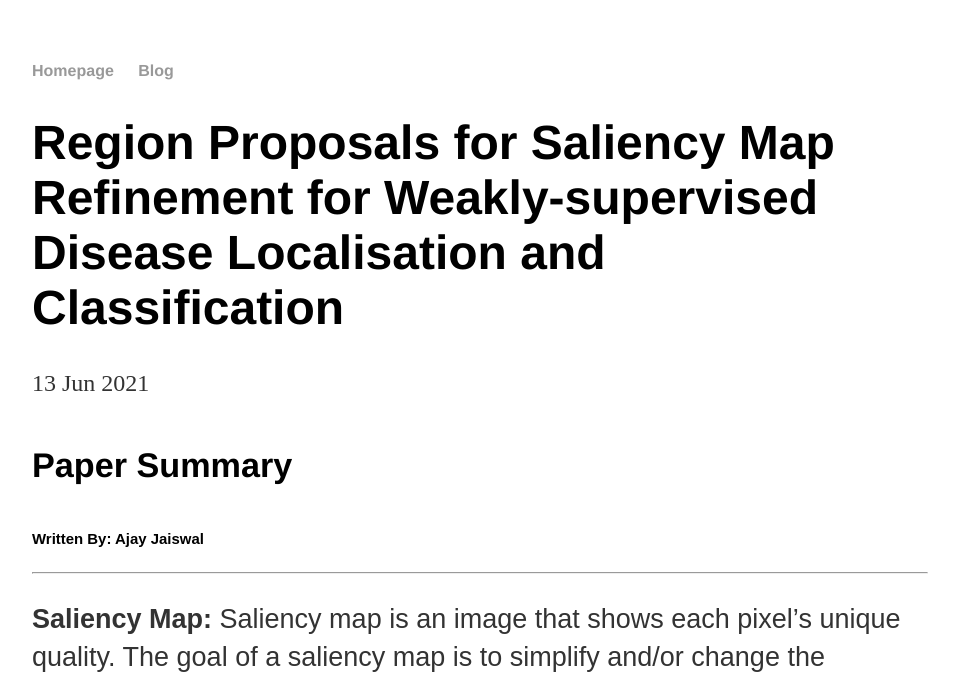
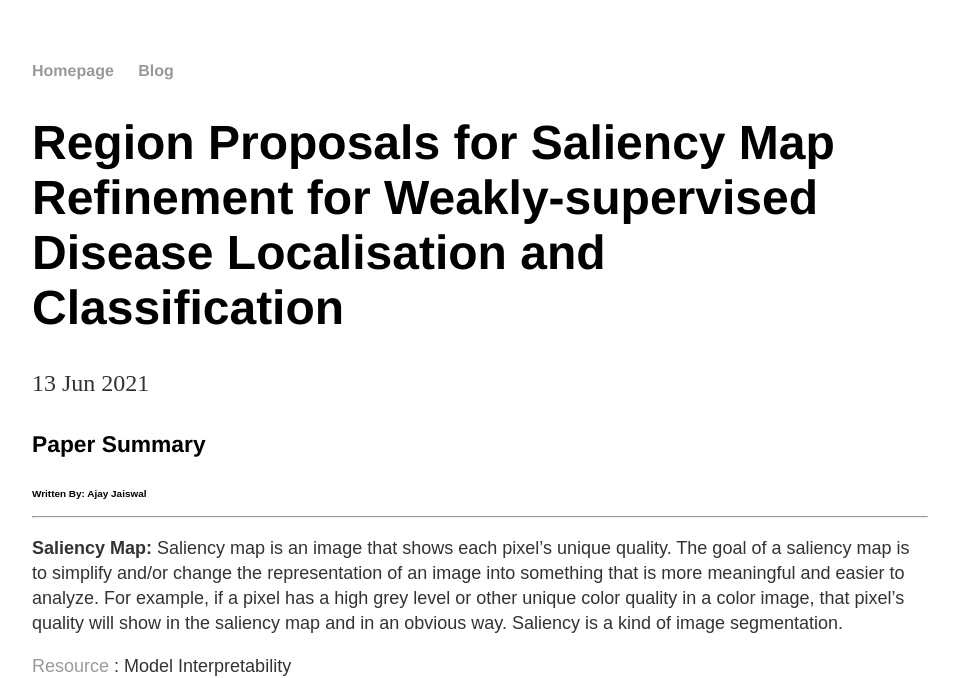
Before and after one commit to Ajay1994/ajay1994.github.io, a Jekyll site: the page built from _posts/2021-06-13-Region Proposals for Saliency Map Refinement for Weakly-supervised Disease Localisation and Classification.md, in a window 1280 px wide. Shown: the top 678 px of the page, without its empty margins (160-1119 px from the left). Built offline with Jekyll 4.4.1, drawn with Linux system fonts in a browser that asks for light colours; grey boxes are pictures that could not be loaded.

Commit message:
Update post.html

```diff
--- a/_layouts/post.html
+++ b/_layouts/post.html
@@ -4,6 +4,6 @@
 <h1>{{ page.title }}</h1>
 <p class="meta">{{ page.date | date_to_string }}</p>
 
-<div class="post" style="font-family: Arial, Helvetica, sans-serif; font-size:18px">
+<div class="post" style="font-family: Arial, Helvetica, sans-serif; font-size:12px">
   {{ content }}
 </div>
```
